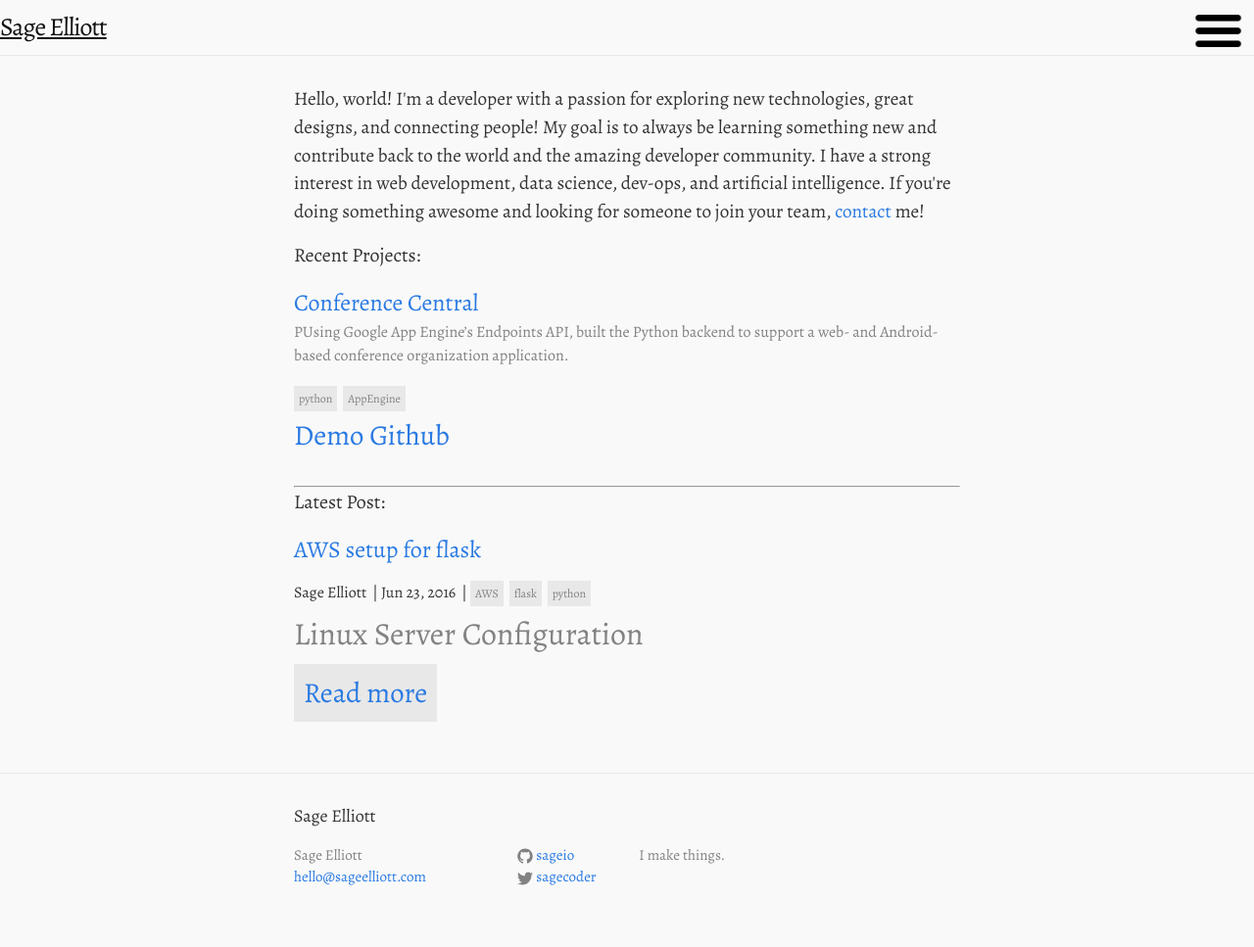
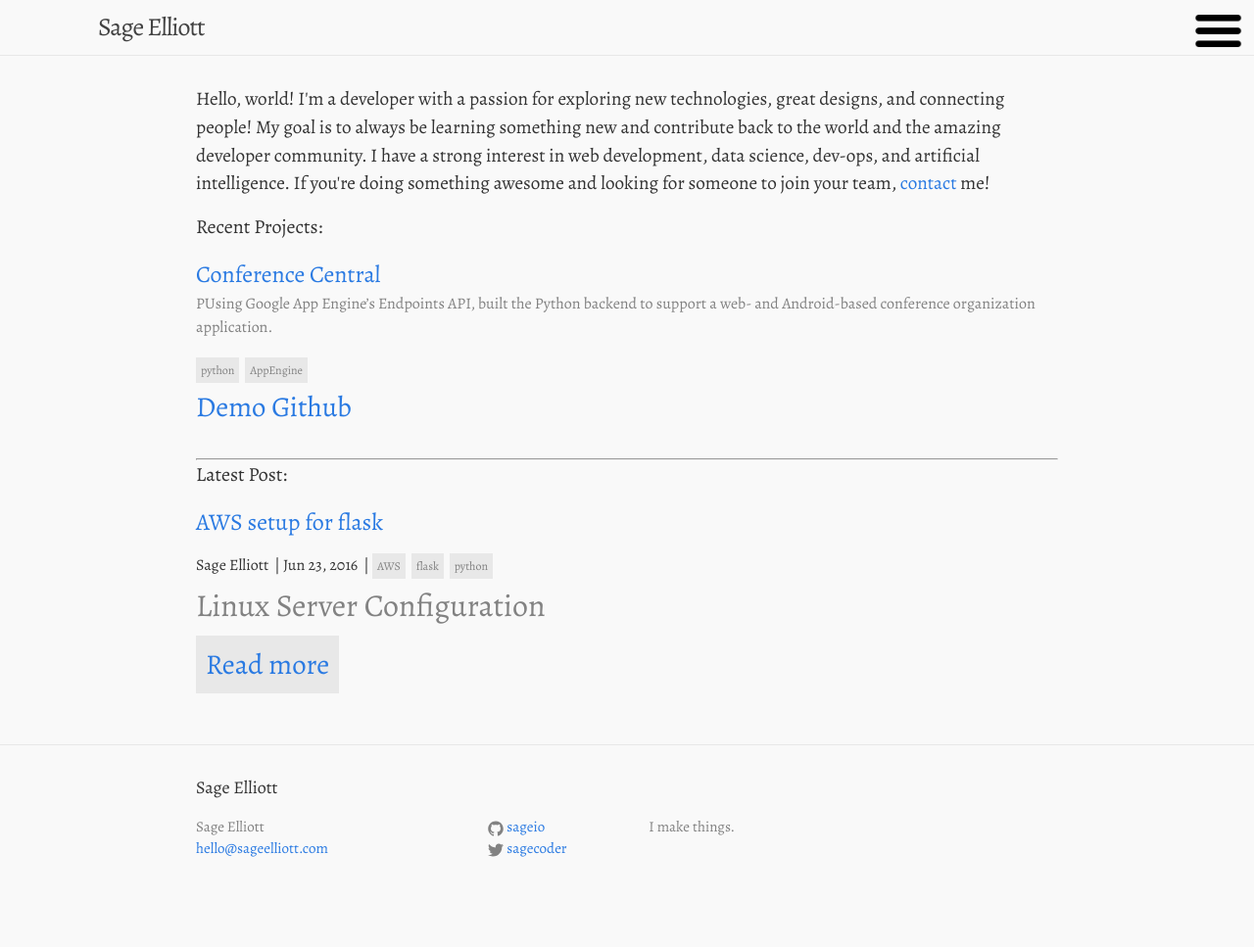
Before and after one commit to sagecodes/sage-blog, a Jekyll site: the page built from index.html, in a window 1280 px wide. Shown: the whole page at 98% size. Built offline with Jekyll 4.4.1, drawn with Linux system fonts in a browser that asks for light colours; nearby versions of some CDN libraries; some web fonts are replaced; after the commit the page ends 938 px from its top, so only the background shows below that.

Commit message:
Feat: - add padding to site title/logo area - adjust larger wrapper to be 1100px - make wrapper 1000px to make room for pictures and grid layouts

```diff
--- a/_includes/header.html
+++ b/_includes/header.html
@@ -1,5 +1,7 @@
 <header class="site-header">
-  <a class="site-title" href="{{ site.baseurl }}/">{{ site.title }}</a>
+  <div class="large-wrapper">
+    <a class="site-title" href="{{ site.baseurl }}/">{{ site.title }}</a>
+
 
   <div class="wrapper">
 
@@ -44,6 +46,7 @@
     </nav> -->
 
   </div>
+  </div>
 
 
 
--- a/_sass/_base.scss
+++ b/_sass/_base.scss
@@ -155,6 +155,13 @@ pre {
 /**
  * Wrapper
  */
+ // used for menu items
+.large-wrapper {
+  max-width: $large-wrapper;
+  margin-right: auto;
+  margin-left: auto;
+}
+// used for rest of content
 .wrapper {
     max-width: -webkit-calc(#{$content-width} - (#{$spacing-unit} * 2));
     max-width:         calc(#{$content-width} - (#{$spacing-unit} * 2));
--- a/_sass/_layout.scss
+++ b/_sass/_layout.scss
@@ -16,6 +16,7 @@
     letter-spacing: -1px;
     margin-bottom: 0;
     float: left;
+    padding-left: 10px;
 
     &,
     &:visited {
--- a/css/main.scss
+++ b/css/main.scss
@@ -22,8 +22,9 @@ $grey-color:       #828282;
 $grey-color-light: lighten($grey-color, 40%);
 $grey-color-dark:  darken($grey-color, 25%);
 
+$large-wrapper: 1100px;
 // Width of the content area
-$content-width:    800px;
+$content-width:    1000px;
 
 $on-palm:          600px;
 $on-laptop:        800px;
```
